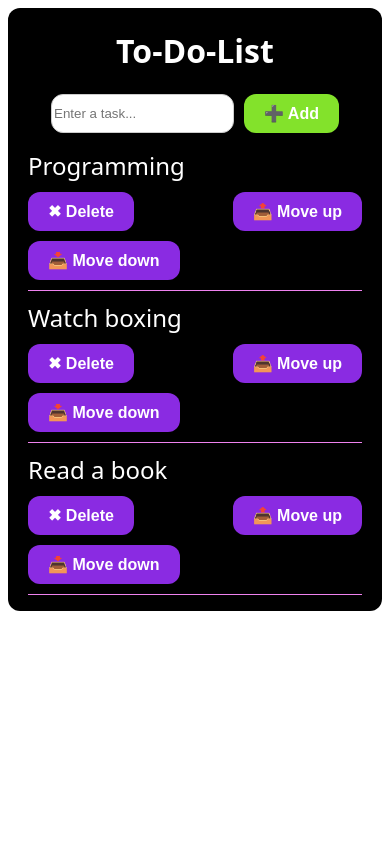
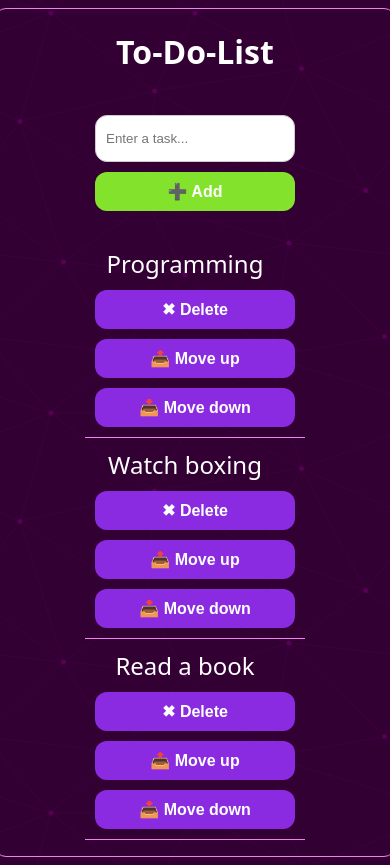
Before and after one commit to 4whatspc3/React-To-Do-List, a React (Vite) app: page / in a window 390 px wide. Before the commit the page ends 844 px from the top, so only its background shows below. Built offline with nearby package versions, Linux system fonts and the light colour scheme; a web font is replaced by a local one.

Commit message:
feat: Add a background image and a media query

```diff
--- a/src/index.css
+++ b/src/index.css
@@ -1,12 +1,26 @@
 @import url("https://fonts.googleapis.com/css2?family=Jersey+15&display=swap");
 
 body {
+    background-color: black;
+    background-image: url("./assets/endless-constellation.svg");
     display: flex;
     justify-content: center;
     align-items: center;
     font-family: "Jersey 15", system-ui, "Segoe UI", Helvetica, Arial, sans-serif,
     "Apple Color Emoji", "Segoe UI Emoji", "Segoe UI Symbol";
+    animation: 2s change-size infinite alternate;
 }
+
+@keyframes change-size {
+from {
+    background-position-y: top;
+}
+
+to {
+    background-position-y: center;
+}
+}
+
 
 .to-do-list {
     display: flex;
@@ -14,8 +28,9 @@ body {
     justify-content: center;
     align-items: center;
     max-width: 1000px;
-    background-color: black;
+    border: 1px solid violet;
     border-radius: 12px;
+    gap: 20px;
 }
 
 h1 {
@@ -84,3 +99,26 @@ span {
     background-color: rgb(160, 98, 219);
     transform: scale(1.1);
 }
+
+@media (max-width: 700px) {
+    .to-do-list {
+        min-width: 400px;
+    }
+
+    .get-data {
+        flex-direction: column;
+    }
+
+    input {
+        padding: 15px 10px;
+    }
+
+    li {
+        flex-direction: column;
+        text-align: center;
+    }
+
+    button {
+        width: 200px;
+    }
+}
```
Also changed, not shown: src/assets/endless-constellation.svg (added).
